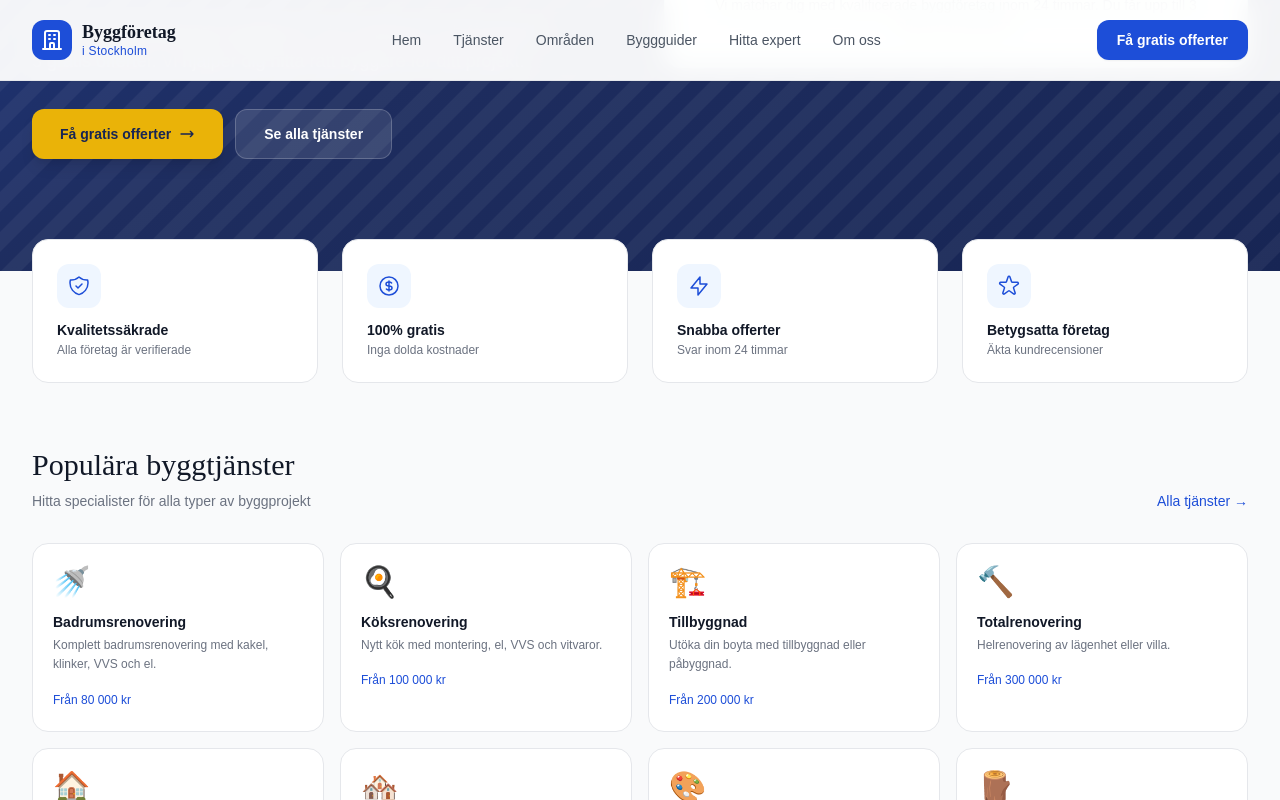
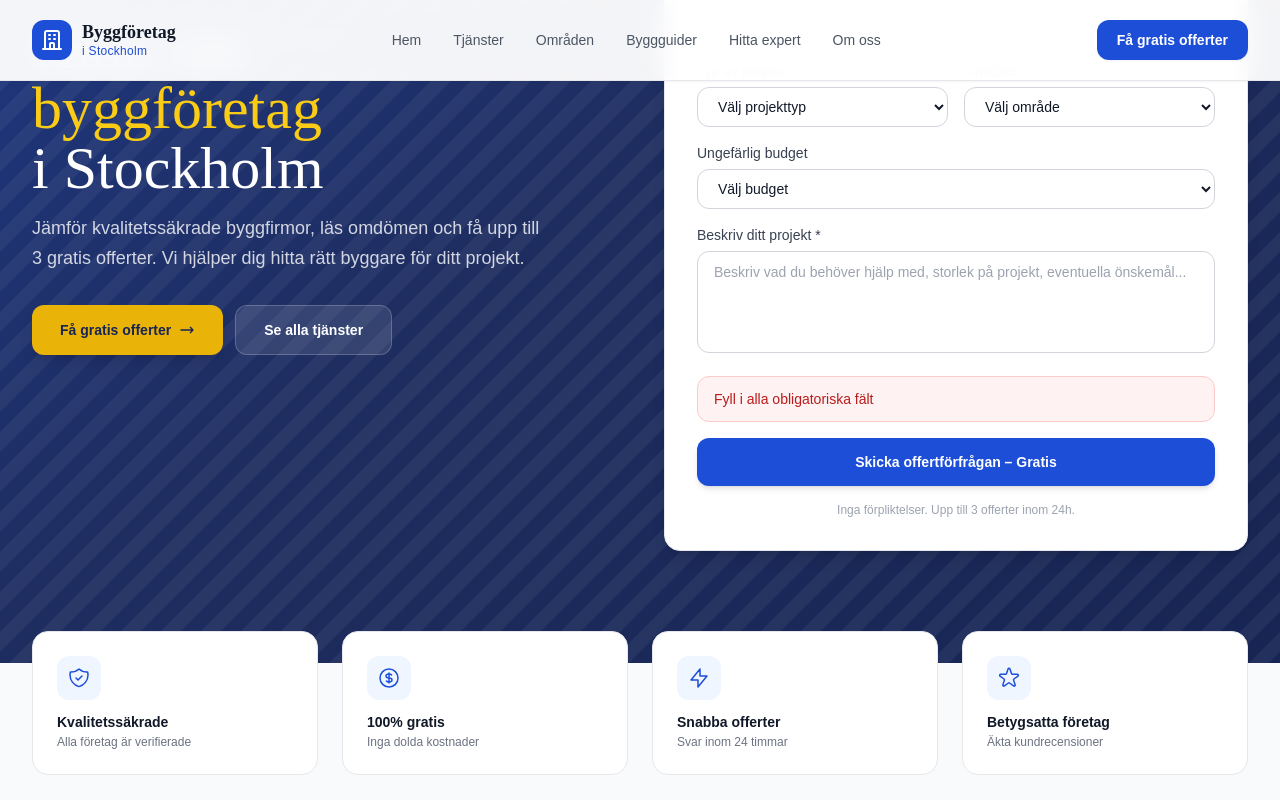
Before and after one commit to rijo01/byggforetag-i-stockholm, a Next.js app: page / in a window 1280 px wide. Both pictures are taken after a click on the button "Skicka offertförfrågan – Gratis". Shown: the part 429-1229 px from the top of the page. Built offline with nearby package versions, Linux system fonts and the light colour scheme.

Commit message:
fix: connect QuoteForm to /api/quote endpoint

```diff
--- a/src/components/QuoteForm.tsx
+++ b/src/components/QuoteForm.tsx
@@ -10,6 +10,8 @@ interface QuoteFormProps {
 
 export default function QuoteForm({ compact, serviceType, district }: QuoteFormProps) {
   const [submitted, setSubmitted] = useState(false);
+  const [error, setError] = useState("");
+  const [sending, setSending] = useState(false);
   const [formData, setFormData] = useState({
     name: "",
     email: "",
@@ -20,9 +22,29 @@ export default function QuoteForm({ compact, serviceType, district }: QuoteFormP
     budget: "",
   });
 
-  const handleSubmit = () => {
-    console.log("Quote request:", formData);
-    setSubmitted(true);
+  const handleSubmit = async () => {
+    if (!formData.name || !formData.email || !formData.phone || !formData.description) {
+      setError("Fyll i alla obligatoriska fält");
+      return;
+    }
+    setError("");
+    setSending(true);
+    try {
+      const res = await fetch("/api/quote", {
+        method: "POST",
+        headers: { "Content-Type": "application/json" },
+        body: JSON.stringify(formData),
+      });
+      if (res.ok) {
+        setSubmitted(true);
+      } else {
+        setError("Något gick fel. Försök igen.");
+      }
+    } catch {
+      setError("Kunde inte skicka.");
+    } finally {
+      setSending(false);
+    }
   };
 
   if (submitted) {
@@ -79,9 +101,10 @@ export default function QuoteForm({ compact, serviceType, district }: QuoteFormP
             className="w-full px-3 py-2 border border-gray-300 rounded-lg text-sm text-gray-900 focus:ring-2 focus:ring-brand-500 focus:border-brand-500 outline-none resize-none"
             placeholder="Beskriv ditt projekt kort..." />
         </div>
-        <button type="button" onClick={handleSubmit}
-          className="w-full px-6 py-2.5 bg-brand-500 text-white font-semibold rounded-lg hover:bg-brand-600 transition-all shadow-md text-sm">
-          Skicka förfrågan – Gratis
+        {error && <div className="bg-red-50 border border-red-200 text-red-700 px-3 py-2 rounded-lg text-sm">{error}</div>}
+        <button type="button" onClick={handleSubmit} disabled={sending}
+          className="w-full px-6 py-2.5 bg-brand-500 text-white font-semibold rounded-lg hover:bg-brand-600 disabled:bg-gray-400 disabled:cursor-not-allowed transition-all shadow-md text-sm">
+          {sending ? "Skickar..." : "Skicka förfrågan – Gratis"}
         </button>
         <p className="text-xs text-gray-400 text-center">Inga förpliktelser. Upp till 3 offerter inom 24h.</p>
       </div>
@@ -179,9 +202,11 @@ export default function QuoteForm({ compact, serviceType, district }: QuoteFormP
             placeholder="Beskriv vad du behöver hjälp med, storlek på projekt, eventuella önskemål..." />
         </div>
 
-        <button type="button" onClick={handleSubmit}
-          className="w-full px-8 py-3.5 bg-brand-500 text-white font-semibold rounded-xl hover:bg-brand-600 transition-all shadow-md hover:shadow-lg text-sm">
-          Skicka offertförfrågan – Gratis
+        {error && <div className="bg-red-50 border border-red-200 text-red-700 px-4 py-3 rounded-xl text-sm">{error}</div>}
+
+        <button type="button" onClick={handleSubmit} disabled={sending}
+          className="w-full px-8 py-3.5 bg-brand-500 text-white font-semibold rounded-xl hover:bg-brand-600 disabled:bg-gray-400 disabled:cursor-not-allowed transition-all shadow-md hover:shadow-lg text-sm">
+          {sending ? "Skickar..." : "Skicka offertförfrågan – Gratis"}
         </button>
         <p className="text-xs text-gray-400 text-center">Inga förpliktelser. Upp till 3 offerter inom 24h.</p>
       </div>
```
